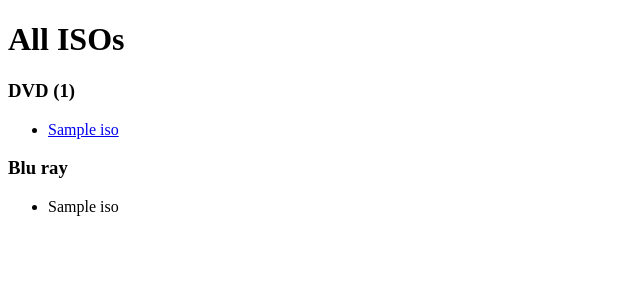
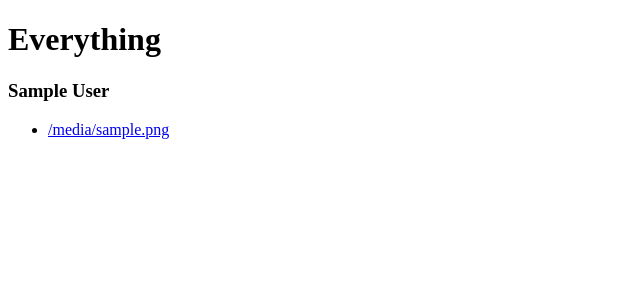
Before and after one commit to mrculler/movieface, a Flask app: template templates/main.html in a window 1280 px wide. Shown: the top 300 px of the page, without its empty margins (0-640 px from the left). Run offline with Flask 2, Linux system fonts and the light colour scheme; the template is opened without the code that fills it: most values are stand-ins (such as "Sample title", 1, 10 or a date in 2020).

Commit message:
Now using db data to generate our template!
Movie identifiers are now movieId instead of filename.

Template is now generated from collections in db, instead of hardcoded
"DVD", "BD" etc.

sqlite can now be run from multithreaded code.

ticket #3

```diff
--- a/facedb.py
+++ b/facedb.py
@@ -34,4 +34,4 @@ class FaceDB:
     cursor.commit()
 
   def __init__(self, db_path):
-    self.__db = sqlite3.connect(db_path)
+    self.__db = sqlite3.connect(db_path, check_same_thread=False)
--- a/main.py
+++ b/main.py
@@ -13,10 +13,11 @@ app = Flask(__name__)
 
 @app.route("/")
 def hello():
-  bdIsos = sorted(os.listdir("movies/iso/hd"))
-  dvdIsos = sorted(os.listdir("movies/iso/sd"))
-
-  return render_template("main.html", isoListDvd=dvdIsos, isoListBd=bdIsos)
+  # Update big_dict
+  big_dict = dict.fromkeys(all_colls)
+  for coll in all_colls:
+    big_dict[coll] = db.get_all_movies_in_collection(coll)
+  return render_template("main.html", iso_dict=big_dict)
 
 @app.route("/search")
 def searchmovie():
@@ -95,9 +96,9 @@ if __name__ == "__main__":
   tmdbApiKey = apiKeyFile.read().strip()
   tmdb.API_KEY = tmdbApiKey
 
-  # Init
+  # Init big data structure from db
   db = FaceDB("sql/face.db")
-
+  all_colls = db.get_all_collections()
 
   # We set iptables to redirect port 80 requests to port 5000, so the default port is ok here
   app.run(host="0.0.0.0", debug=True)
--- a/static/js/Main.js
+++ b/static/js/Main.js
@@ -77,9 +77,9 @@ function searchMovie(isoName) {
 }
 
 // Replace underscores with spaces and drop any extension after '.'
-function fixTitleAndPaste(isoName) {
-  var fixedIso = isoName.substr(0, isoName.lastIndexOf('.')).replace(/_/g, ' ');
-  document.getElementById(isoName + "searchString").value = fixedIso;
+function fixTitleAndPaste(movieId, filename) {
+  var fixedname = filename.substr(0, filename.lastIndexOf('.')).replace(/_/g, ' ');
+  document.getElementById(movieId + "searchString").value = fixedname;
 }
 
 function getImdb(id) {
@@ -94,8 +94,8 @@ function getImdb(id) {
 }
 
 // Show the popup and do some other stuff
-function showPopupForIso(isoName) {
-  document.getElementById(isoName + 'popup').classList.remove('hidden');
-  fixTitleAndPaste(isoName);
-  searchMovie(isoName);
+function showPopupForIso(movieId, filename) {
+  document.getElementById(movieId + 'popup').classList.remove('hidden');
+  fixTitleAndPaste(movieId, filename);
+  searchMovie(movieId);
 }
--- a/templates/main.html
+++ b/templates/main.html
@@ -7,28 +7,24 @@
   <link rel="stylesheet" type="text/css" href="{{ url_for('static', filename='css/Main.css') }}">
 </head>
 <body>
-  <h1>All ISOs</h1>
-  <h3>DVD ({{ isoListDvd | count }})</h3>
+  <h1>Everything</h1>
+  {% for collection, movielist in iso_dict.iteritems() %}
+  <h3>{{ collection.display_name }}</h3>
   <ul id="isoListDvd">
-    {% for iso in isoListDvd %}
-    <li><a href="#" onclick="showPopupForIso('{{ iso }}');">{{ iso }}</a></li>
-    <div id="{{ iso }}popup" class="popup hidden">
-      <span>Search to rename {{ iso }}</span>
-      <input type="button" value="Fix+Paste v" onclick="fixTitleAndPaste('{{ iso }}');">
+    {% for movie in movielist %}
+    <li><a href="#" onclick="showPopupForIso('{{ movie.movie_id }}', '{{ movie.filename }}');">{{ movie.filename }}</a></li>
+    <div id="{{ movie.movie_id }}popup" class="popup hidden">
+      <span>Search to rename {{ movie.filename }}</span>
+      <input type="button" value="Fix+Paste v" onclick="fixTitleAndPaste('{{ movie.movie_id }}', '{{ movie.filename }}');">
       <hr>
-      <input type="text" id="{{ iso }}searchString" onkeypress="searchMovieKeypress(event, '{{ iso }}');" size="63">
-      <input type="button" value="Search" onclick="searchMovie('{{ iso }}');">
-      <span id="{{ iso }}searchText" class="hidden">Searching...</span>
-      <div id="{{ iso }}resultsBox" class="resultsBox"></div>
+      <input type="text" id="{{ movie.movie_id }}searchString" onkeypress="searchMovieKeypress(event, '{{ movie.movie_id }}');" size="63">
+      <input type="button" value="Search" onclick="searchMovie('{{ movie.movie_id }}');">
+      <span id="{{ movie.movie_id }}searchText" class="hidden">Searching...</span>
+      <div id="{{ movie.movie_id }}resultsBox" class="resultsBox"></div>
       <input type="button" value="Close" onclick="this.parentElement.classList.add('hidden');">
     </div>
     {% endfor %}
   </ul>
-  <h3>Blu ray</h3>
-  <ul id="isoListBd">
-    {% for iso in isoListBd %}
-    <li>{{ iso }}</li>
-    {% endfor %}
-  </ul>
+  {% endfor %}
 </body>
 </html>
--- a/test.py
+++ b/test.py
@@ -13,3 +13,5 @@ for coll in all_colls:
 for i in big_dict.iterkeys():
   print i
   print len(big_dict[i])
+  for movie in big_dict[i]:
+    print movie.filename
```
Also changed, not shown: sql/face.db.
